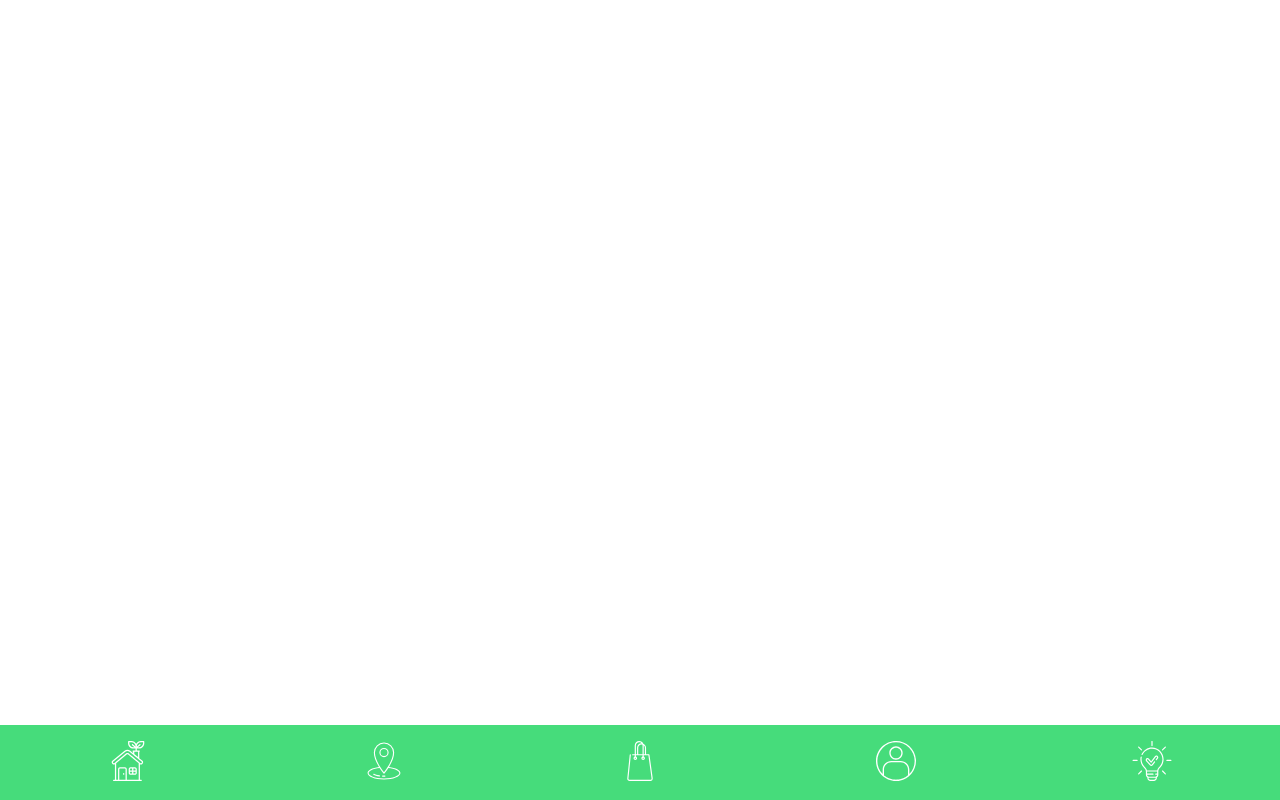
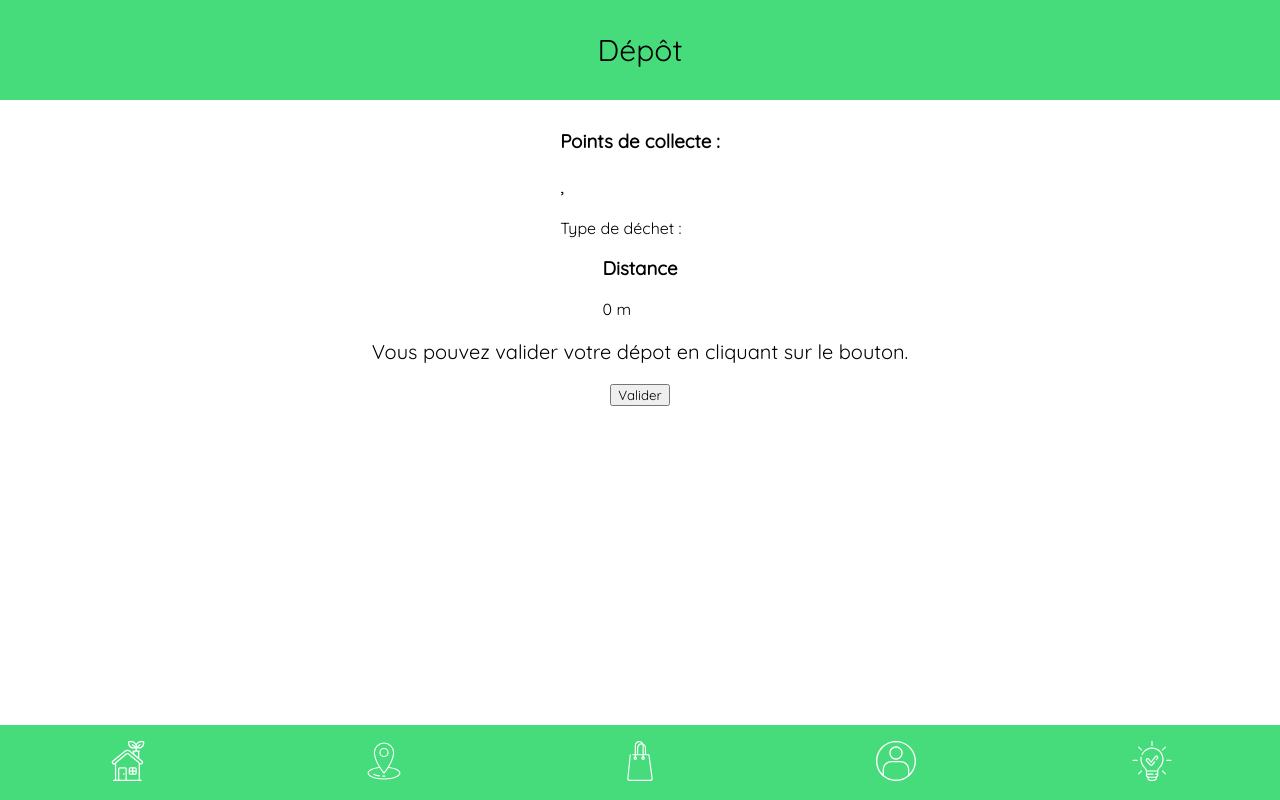
Before and after one commit to clepirault/WCS-NaoTri, a React (Create React App) app: page /deposit in a window 1280 px wide. Built offline with nearby package versions, Linux system fonts and the light colour scheme.

Commit message:
version fonctionnelle - css à faire - local storage à faire

```diff
--- a/src/App.jsx
+++ b/src/App.jsx
@@ -24,6 +24,7 @@ import QuizResult from './components/QuizResult';
 import TemporaryLinks from './components/TemporaryLinks';
 import ProfileCreation from './components/ProfileCreation';
 import Fullscreen from './components/Fullscreen';
+import CollectValidation from './components/CollectValidation';
 
 const sliderItems = [
   {
@@ -85,8 +86,21 @@ const quizQuestions = [
   },
 ];
 
+const headerDepot = `Dépôt`;
+
 function App() {
   const [showFooter, setShowFooter] = useState(true);
+  const [depositPoint, setDepositPoint] = useState({
+    type: '',
+    adr: '',
+    city: '',
+    lat: 0,
+    lng: 0,
+  });
+  const [userLoc, setUserLoc] = useState({
+    lat: 0,
+    lng: 0,
+  });
   return (
     <div className="App">
       <Router>
@@ -124,7 +138,17 @@ function App() {
               <Social />
             </Route>
             <Route exact path="/map">
-              <CollectMap />
+              <CollectMap
+                setUserLoc={setUserLoc}
+                setDepositPoint={setDepositPoint}
+              />
+            </Route>
+            <Route exact path="/deposit">
+              <Header titre={headerDepot} />
+              <CollectValidation
+                userLoc={userLoc}
+                depositPoint={depositPoint}
+              />
             </Route>
             <Route exact path="/shop">
               <WorkInProgress />
--- a/src/components/CollectMap.jsx
+++ b/src/components/CollectMap.jsx
@@ -2,6 +2,7 @@ import React, { useState, useEffect } from 'react';
 import axios from 'axios';
 import { MapContainer, TileLayer, Marker, Popup } from 'react-leaflet';
 import MarkerClusterGroup from 'react-leaflet-markercluster';
+import { useHistory } from 'react-router-dom';
 import 'leaflet/dist/leaflet.css';
 import 'react-leaflet-markercluster/dist/styles.min.css';
 import './CollectMap.css';
@@ -44,7 +45,8 @@ const dataMaps = {
   ],
 };
 
-const CollectMap = () => {
+// eslint-disable-next-line react/prop-types
+const CollectMap = ({ setUserLoc, setDepositPoint }) => {
   const [center, setCenter] = useState({
     loaded: false,
     lat: profilUser.latitude,
@@ -392,6 +394,22 @@ const CollectMap = () => {
     handleFilterChange(state);
   };
 
+  const history = useHistory();
+  const handleDeposit = (typeDechet, address, commune, latitude, longitude) => {
+    setDepositPoint({
+      type: typeDechet,
+      adr: address,
+      city: commune,
+      lat: latitude,
+      lng: longitude,
+    });
+    setUserLoc({
+      lat: center.lat,
+      lng: center.lng,
+    });
+    history.push('/deposit');
+  };
+
   return (
     <div>
       {!center.loaded ? (
@@ -417,7 +435,7 @@ const CollectMap = () => {
           <p>{msgHelp}</p>{' '}
         </div>
       ) : (
-        <MapContainer center={center} zoom={ZOOM_LEVEL}>
+        <MapContainer center={center} zoom={ZOOM_LEVEL} tap={false}>
           {buttonFilter ? (
             <div className="button-position">
               <button
@@ -619,7 +637,20 @@ const CollectMap = () => {
                   >
                     Y aller
                   </button>
-                  <button type="button">Déposer</button>
+                  <button
+                    type="button"
+                    onClick={() =>
+                      handleDeposit(
+                        eachColumn.fields.type_dechet,
+                        eachColumn.fields.adresse,
+                        eachColumn.fields.commune,
+                        eachColumn.fields.geo_shape.coordinates[1],
+                        eachColumn.fields.geo_shape.coordinates[0]
+                      )
+                    }
+                  >
+                    Déposer
+                  </button>
                 </Popup>
               </Marker>
             ))}
--- /dev/null
+++ b/src/components/CollectValidation.css
@@ -0,0 +1,7 @@
+.CollectValidation {
+  display: flex;
+  flex-direction: column;
+  justify-content: center;
+  align-items: center;
+  padding: 10px;
+}
--- /dev/null
+++ b/src/components/CollectValidation.jsx
@@ -0,0 +1,68 @@
+/* eslint-disable no-unused-vars */
+/* eslint-disable react/prop-types */
+import React, { useState } from 'react';
+import './CollectValidation.css';
+
+const distMini = 500;
+
+const CollectValidation = ({ userLoc, depositPoint }) => {
+  function convertRad(input) {
+    return (Math.PI * input) / 180;
+  }
+
+  function Distance(latA, lonA, latB, lonB) {
+    const R = 6378000;
+
+    const radLatA = convertRad(latA);
+    const radLonA = convertRad(lonA);
+    const radLatB = convertRad(latB);
+    const radLonB = convertRad(lonB);
+
+    const d =
+      R *
+      (Math.PI / 2 -
+        Math.asin(
+          Math.sin(radLatB) * Math.sin(radLatA) +
+            Math.cos(radLonB - radLonA) * Math.cos(radLatB) * Math.cos(radLatA)
+        ));
+    return Math.floor(d);
+  }
+
+  const [dist, setDist] = useState(
+    Distance(userLoc.lat, userLoc.lng, depositPoint.lat, depositPoint.lng)
+  );
+
+  return (
+    <div className="CollectValidation">
+      <div className="CollectPoint">
+        <h3>Points de collecte :</h3>
+        <p>
+          {depositPoint.adr}, {depositPoint.city}
+        </p>
+        {'Type de déchet : '}
+        {depositPoint.type}
+      </div>
+      <div className="distance">
+        <h3>Distance</h3>
+        {dist} m
+      </div>
+      <div className="message">
+        {dist <= distMini ? (
+          <p>Vous pouvez valider votre dépot en cliquant sur le bouton.</p>
+        ) : (
+          <p>
+            Vous devez être à moins de {distMini}m pour pouvoir valider votre
+            dépôt.
+          </p>
+        )}
+      </div>
+      <div className="buttonSpace">
+        <button type="button" disabled={!(dist <= distMini)}>
+          Valider
+        </button>
+      </div>
+    </div>
+  );
+};
+
+export default CollectValidation;
--- a/src/components/Header.css
+++ b/src/components/Header.css
@@ -1,4 +1,8 @@
 .headerStyle {
   height: 100px;
-  background-color: #46DC7B;
+  background-color: #46dc7b;
+  display: flex;
+  justify-content: center;
+  align-items: center;
+  font-size: 30px;
 }
--- a/src/components/Header.jsx
+++ b/src/components/Header.jsx
@@ -1,8 +1,10 @@
+/* eslint-disable react/destructuring-assignment */
 import React from 'react';
 import './Header.css';
 
-function Header() {
-  return <div className="headerStyle" />;
+function Header(props) {
+  // eslint-disable-next-line react/prop-types
+  return <div className="headerStyle">{props.titre}</div>;
 }
 
 export default Header;
```
